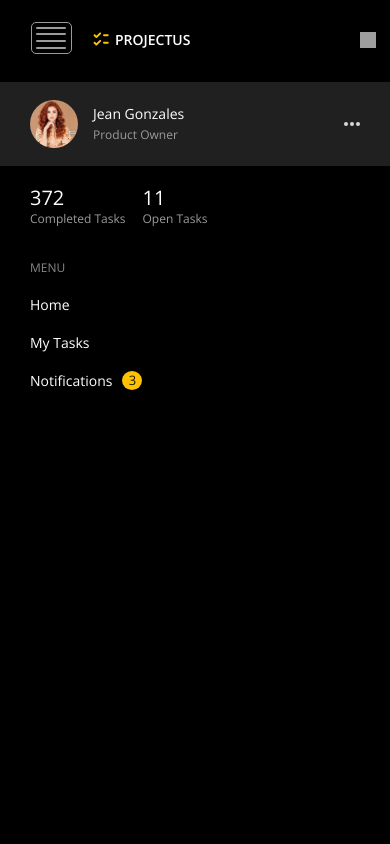
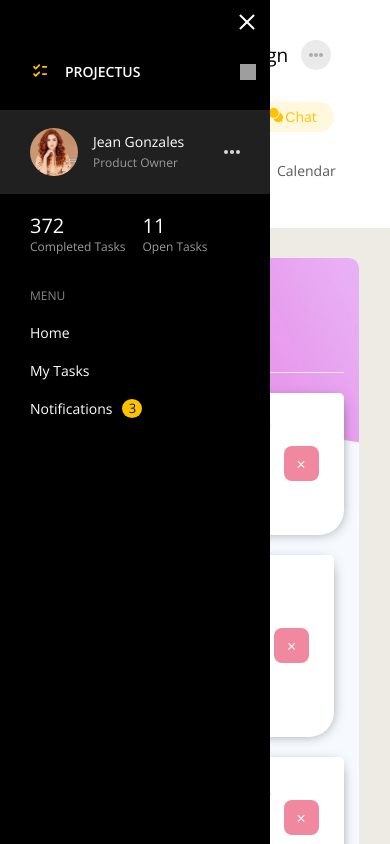
Before and after one commit to daryau/Vue-Projectus, a Vue app: page /tasks in a window 390 px wide. Shown: the top 844 px of the page. Built offline with nearby package versions, Linux system fonts and the light colour scheme; grey boxes are pictures that could not be loaded; a web font is replaced by a local one.

Commit message:
Lesson #10. - Burger changes not completed.

```diff
--- a/src/assets/scss/main.scss
+++ b/src/assets/scss/main.scss
@@ -40,11 +40,71 @@ h1 { font-size: 32px; }
 .cnt-main {
     display: flex;
     .wrap {
+        .burger {
+            transition: all .5s ease-in-out;
+            display: none;
+            top: 4px;
+            left: 32px;
+            right: 0;
+            position: fixed;
+            width: 31px;
+            height: 22px;
+            border: 1px solid $gray;
+            padding: 4px;
+            border-radius: 5px;
+            z-index: 1;
+            cursor: pointer;
+            span {
+                display: block;
+                width: 30px;
+                height: 2px;
+                border-radius: 5px;
+                background: $gray;
+                transition: all .5s ease-in-out;
+            }
+            span:nth-child(2) {
+                display: block;
+                position: absolute;
+                top: 10px;
+                width: 30px;
+                height: 2px;
+                border-radius: 5px;
+                background: $gray;
+            }
+            span:nth-child(3) {
+                display: block;
+                position: absolute;
+                width: 30px;
+                height: 2px;
+                top: 17px;
+                border-radius: 5px;
+                background: $gray;
+            }
+            span:nth-child(4) {
+                display: block;
+                position: absolute;
+                width: 30px;
+                height: 2px;
+                top: 24px;
+                border-radius: 5px;
+                background: $gray;
+            }
+            &:hover {
+                border: 1px solid $yellow;
+                span {
+                    background: $yellow;
+                }
+            }
+        }
         &__left-menu {
             min-height: 100%;
             height: 100vh;
             width: 270px;
             background-color: $black;
+
+            .close {
+                display: none;
+            }
 
             &__header {
                 padding: 30px 30px 31px;
--- a/src/assets/scss/media.scss
+++ b/src/assets/scss/media.scss
@@ -11,8 +11,7 @@ $yellow: #FFC200;
         }
     }
 }
-
-@media screen and (max-width: 1005px) {
+@media screen and (max-width: 1004px) {
     .f16 {
         font-size: 14px;
     }
@@ -20,138 +19,153 @@ $yellow: #FFC200;
         font-size: 13px;
     }
     .cnt-main {
-        flex-direction: column;
         .wrap {
-            transition: all .5s ease-in;
-            position: absolute;
-            right: 0;
-            left: 0;
-            z-index: 2;
-            .burger {
-                transition: all .5s ease-in-out;
-                display: block;
-                top: 22px;
-                left: 31px;
-                right: 0;
-                position: absolute;
-                width: 31px;
-                height: 22px;
-                border: 1px solid $gray;
-                padding: 4px;
-                border-radius: 5px;
-                z-index: 4;
-                cursor: pointer;
-                span {
-                    display: block;
-                    width: 30px;
-                    height: 2px;
-                    border-radius: 5px;
-                    background: $gray;
-                    transition: all .5s ease-in-out;
-                }
-                span:nth-child(2) {
-                    display: block;
-                    position: absolute;
-                    top: 10px;
-                    width: 30px;
-                    height: 2px;
-                    border-radius: 5px;
-                    background: $gray;
-                }
-                span:nth-child(3) {
-                    display: block;
-                    position: absolute;
-                    width: 30px;
-                    height: 2px;
-                    top: 17px;
-                    border-radius: 5px;
-                    background: $gray;
-                }
-                span:nth-child(4) {
-                    display: block;
-                    position: absolute;
-                    width: 30px;
-                    height: 2px;
-                    top: 24px;
-                    border-radius: 5px;
-                    background: $gray;
-                }
-                &:hover {
-                    border: 1px solid $yellow;
-                    span {
-                        background: $yellow;
-                    }
-                }
-            }
-            &__header {
-                padding: 47px 40px 35px 90px;
-            }
-            &__left-menu {
-                width: 100%;
+            &__left-menu{
                 &__header {
-                    padding: 34px 30px 35px 90px;
                     &_logo {
-                        padding-left: 25px;
                         &::before {
-                            background-size: 22px 14px;
+                            background-size: 20px 13px;
                         }
                     }
                 }
             }
         }
-        .content {
-            width: 100% !important;
-            .header {
-                padding: 10px 30px 5px 30px;
-                &-logo {
-                    &__title {
-                        padding-left: 40px;
-                        margin-left: 55px;
-                        &::before {
-                            top: -3px;
-                            background-size: 30px 30px;
-                            width: 30px;
-                            height: 30px;
-                        }
-                    }
-                }
-            }
-            .content-body {
-                height: 100%;
-                .wrapper-post {
-                    &__item {
-                        margin: 25px 5px;
-                    }
-                    &__item:nth-child(4) {
-                        .wrapper-post__item__text {
-                            margin: 0 20% 0 10%;
-                        }
-                    }
-                    &__item:nth-child(6) {
-                        padding-bottom: 16px;
-                        .wrapper-post__item__photos {
-                            margin: 0px 6% 0 5%;
-                            justify-content: center;
-                            &_img {
-                                margin-top: 15px;
-                            }
-                        }
-                    }
-                }
-            }
-        }
-        .menu {
-            text-align: right;
-            li {
-                display: inline-block;
-                a {
-                    text-decoration: none;
-                    font-size: 16px;
-                }
-            }
-        }
     }
 }
+// @media screen and (max-width: 1005px) {
+//     .cnt-main {
+//         flex-direction: column;
+//         .wrap {
+//             transition: all .5s ease-in;
+//             position: absolute;
+//             right: 0;
+//             left: 0;
+//             z-index: 2;
+//             .burger {
+//                 transition: all .5s ease-in-out;
+//                 display: block;
+//                 top: 22px;
+//                 left: 31px;
+//                 right: 0;
+//                 position: absolute;
+//                 width: 31px;
+//                 height: 22px;
+//                 border: 1px solid $gray;
+//                 padding: 4px;
+//                 border-radius: 5px;
+//                 z-index: 4;
+//                 cursor: pointer;
+//                 span {
+//                     display: block;
+//                     width: 30px;
+//                     height: 2px;
+//                     border-radius: 5px;
+//                     background: $gray;
+//                     transition: all .5s ease-in-out;
+//                 }
+//                 span:nth-child(2) {
+//                     display: block;
+//                     position: absolute;
+//                     top: 10px;
+//                     width: 30px;
+//                     height: 2px;
+//                     border-radius: 5px;
+//                     background: $gray;
+//                 }
+//                 span:nth-child(3) {
+//                     display: block;
+//                     position: absolute;
+//                     width: 30px;
+//                     height: 2px;
+//                     top: 17px;
+//                     border-radius: 5px;
+//                     background: $gray;
+//                 }
+//                 span:nth-child(4) {
+//                     display: block;
+//                     position: absolute;
+//                     width: 30px;
+//                     height: 2px;
+//                     top: 24px;
+//                     border-radius: 5px;
+//                     background: $gray;
+//                 }
+//                 &:hover {
+//                     border: 1px solid $yellow;
+//                     span {
+//                         background: $yellow;
+//                     }
+//                 }
+//             }
+//             &__header {
+//                 padding: 47px 40px 35px 90px;
+//             }
+//             &__left-menu {
+//                 width: 100%;
+//                 &__header {
+//                     padding: 34px 30px 35px 90px;
+//                     &_logo {
+//                         padding-left: 25px;
+//                         &::before {
+//                             background-size: 22px 14px;
+//                         }
+//                     }
+//                 }
+//             }
+//         }
+//         .content {
+//             width: 100% !important;
+//             .header {
+//                 padding: 10px 30px 5px 30px;
+//                 &-logo {
+//                     &__title {
+//                         padding-left: 40px;
+//                         margin-left: 55px;
+//                         &::before {
+//                             top: -3px;
+//                             background-size: 30px 30px;
+//                             width: 30px;
+//                             height: 30px;
+//                         }
+//                     }
+//                 }
+//             }
+//             .content-body {
+//                 height: 100%;
+//                 .wrapper-post {
+//                     &__item {
+//                         margin: 25px 5px;
+//                     }
+//                     &__item:nth-child(4) {
+//                         .wrapper-post__item__text {
+//                             margin: 0 20% 0 10%;
+//                         }
+//                     }
+//                     &__item:nth-child(6) {
+//                         padding-bottom: 16px;
+//                         .wrapper-post__item__photos {
+//                             margin: 0px 6% 0 5%;
+//                             justify-content: center;
+//                             &_img {
+//                                 margin-top: 15px;
+//                             }
+//                         }
+//                     }
+//                 }
+//             }
+//         }
+//         .menu {
+//             text-align: right;
+//             li {
+//                 display: inline-block;
+//                 a {
+//                     text-decoration: none;
+//                     font-size: 16px;
+//                 }
+//             }
+//         }
+//     }
+// }
 
 @media screen and (max-width: 875px) {
     h1 {
@@ -160,6 +174,17 @@ $yellow: #FFC200;
     .cnt-main {
         .content {
             .header {
+                &-logo {
+                    &__title {
+                        padding-left: 45px;
+                        &::before {
+                            background-size: 35px 35px;
+                            width: 35px;
+                            height: 35px;
+                            top: -4px;
+                        }
+                    }
+                }
                 &-share {
                     &-cnt {
                         margin: 15px 5px;
@@ -180,6 +205,28 @@ $yellow: #FFC200;
             }
         }
     }
+}
+
+@media screen and (max-width: 810px) {
+    .cnt-main {
+        .content {
+            width: 100%;
+        }
+        .wrap {
+
+            .burger {
+                display: block;
+            }
+            &__left-menu {
+                position: fixed;
+                z-index: 2;
+                .close {
+                    display: block;
+                }
+            }
+        }
+    }
+
 }
 
 @media screen and (max-width: 700px) {
@@ -229,6 +276,12 @@ $yellow: #FFC200;
                         margin-right: 0;
                         .wrapper-post__item__text {
                             padding: 10px 15px;
+                        }
+                        .wrapper-post__item__photos {
+                            justify-content: center;
+                            &_img:not(:last-child) {
+                                margin-bottom: 10px;
+                            }
                         }
                     }
                 }
@@ -332,9 +385,9 @@ $yellow: #FFC200;
     .cnt-main {
         .wrap {
             &__left-menu {
-                &__header {
-                    padding: 33px 30px 35px 90px;
-                }
+                // &__header {
+                //     padding: 33px 30px 35px 90px;
+                // }
             }
         }
     }
@@ -393,6 +446,24 @@ $yellow: #FFC200;
     }
 }
 
+@media screen and (max-width: 530px) {
+    .cnt-main {
+        .content {
+            .content-body {
+                .wrapper-post {
+                    &__item:nth-child(6) {
+                        .wrapper-post__item__photos {
+                            &_img:not(:last-child) {
+                                margin-right: 3px;
+                            }
+                        }
+                    }
+                }
+            }
+        }
+    }
+}
+
 @media screen and (max-width: 320px) {
     .cnt-main {
         .content {
--- a/src/components/TheSidebar.vue
+++ b/src/components/TheSidebar.vue
@@ -6,6 +6,8 @@
             span
             span
         .wrap__left-menu(v-if='visible')
+            .close(@click="visible = false")
+              span
             .wrap__left-menu__header
                 a.wrap__left-menu__header_logo.uppercase.f16(href='#')
                     | {{companyName}}
@@ -96,3 +98,47 @@ export default class TheSidebar extends Vue {
     }
 }
 </script>
+
+<style lang="scss" scoped>
+    .close {
+        margin-top: 5px;
+        width: 95%;
+        height: 30px;
+        position: relative;
+        top: 0;
+        right: 0;
+        border-radius: 4px;
+        z-index: 5;
+        cursor: pointer;
+          span {
+            &:before {
+                transition: all .5s ease-in-out;
+                content: '';
+                position: absolute;
+                width: 20px;
+                height: 2px;
+                background: #ffffff;
+                transform: translateY(9px) rotate(45deg);
+                right: 0;
+                top: 7px;
+            }
+
+            &:after {
+                transition: all .5s ease-in-out;
+                content: '';
+                position: absolute;
+                width: 20px;
+                height: 2px;
+                background: #ffffff;
+                transform: translateY(-9px) rotate(-45deg);
+                right: 0;
+                top: 25px;
+             }
+          }
+          span:hover {
+            &:before, &:after {
+                background: gray;
+            }
+          }
+    }
+</style>
```
